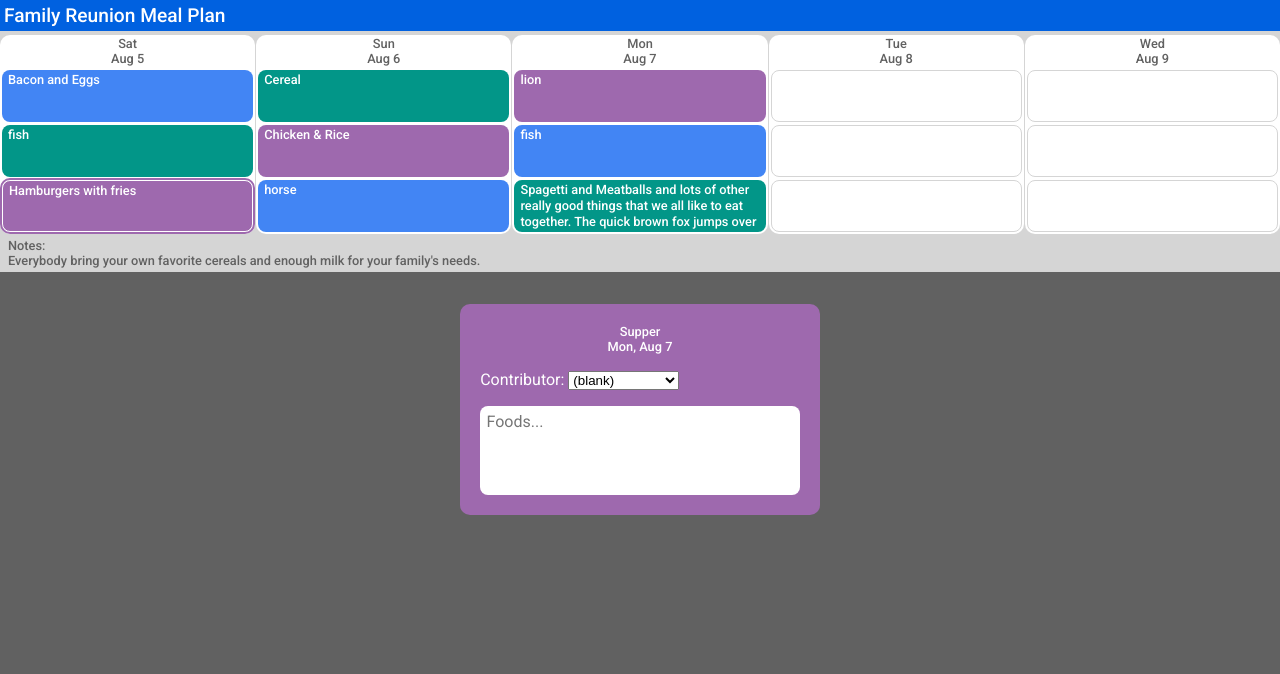
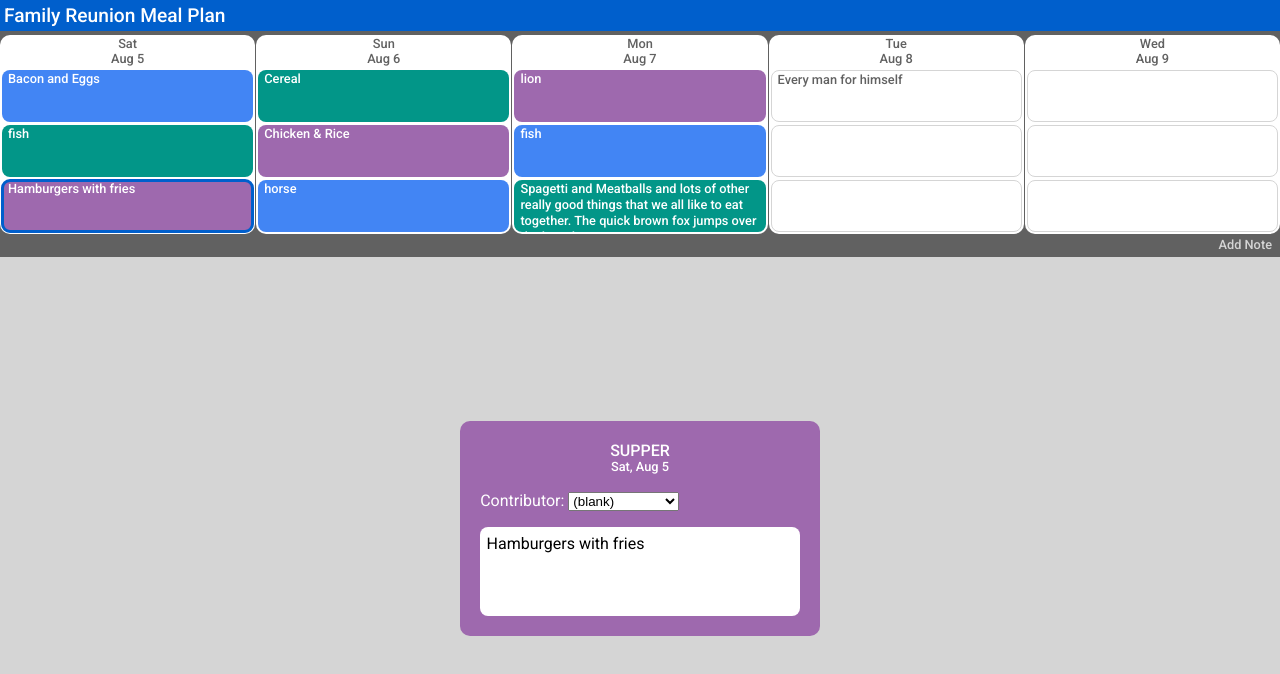
Before and after one commit to ChuckManBro/meal-planner, a website with bundled scripts: page index.html in a window 1280 px wide. Both pictures are taken after a click on the element "Hamburgers with fries". Built offline with nearby package versions, Linux system fonts and the light colour scheme.

Commit message:
Modify sections Format changes and Inspector updates

```diff
--- a/app.js
+++ b/app.js
@@ -10,16 +10,23 @@ console.log(new Date(todaysDate))
 
 // DOM ELEMENTS
 const headerEl = document.querySelector(`header`);
-const calendarEl = document.querySelector(`#calendar`);
-const notesEl = document.querySelector(`#notes`);
-const notesForm = document.querySelector(`#form-notes`);
-const notesFormText = document.querySelector(`#ta-notes`);
+const calEl = document.querySelector(`div.cal`);
+const addNoteEl = document.querySelector('#add-note');
+const notesDiv = document.querySelector(`div.notes`);
+const notesEl = document.querySelector(`p.notes`);
+const notesForm = document.querySelector(`form.notes`);
+const notesFormText = document.querySelector(`textarea.notes`);
 const btnNotesCancel = document.querySelector(`#btn-notes-cancel`);
 const btnNotesDone = document.querySelector(`#btn-notes-done`);
+const inspectorForm = document.querySelector(`form.inspector`);
+const selectedMealNameEl = document.querySelector(`#selected-meal-name`);
+const selectedDateEl = document.querySelector(`#selected-date`);
 const contributorsEl = document.querySelector(`#contributors`);
+const selectedFoodEl = document.querySelector(`#selected-food`);
 
 // STARTER VARIABLES
 let plan;
+let selectedMeal = {};
 const dayNames = ['Sun', 'Mon', 'Tue', 'Wed', 'Thu', 'Fri', 'Sat'];
 const monthNames = [
 	'Jan',
@@ -81,38 +88,44 @@ const columns = length > 7 ? Math.ceil(length / 2) : length;
 document.querySelector(':root').style.setProperty('--calendar-columns', columns);
 
 // Generate startDate from YYYY-MM-DD format
-let offset = new Date().getTimezoneOffset() * 60000;
+let offset = (new Date().getTimezoneOffset() + 180) * 60000;
 let startDate = new Date(plan.startDate.slice(0, 10));
 startDate = startDate.getTime() + offset;
 startDate = new Date(startDate);
 
 // Render the Calendar
-plan.days.forEach((day, idx) => {
+let mealIndex = 0;
+plan.days.forEach((day, dayIndex) => {
 	// Create day element
 	const dayEl = document.createElement('div');
 	dayEl.classList.add('day');
 
 	// Determine the day's date
 	let thisDate = new Date(startDate);
-	thisDate.setDate(thisDate.getDate() + idx);
+	thisDate.setDate(thisDate.getDate() + dayIndex);
 
-	let dateText = `${dayNames[thisDate.getDay()]}\n${
-		monthNames[thisDate.getMonth()]
-	} ${thisDate.getDate()}`;
+	const thisDayName = dayNames[thisDate.getDay()];
+	const thisMonthAndDate = `${monthNames[thisDate.getMonth()]} ${thisDate.getDate()}`;
+
+	let dateText = `${thisDayName}\n${thisMonthAndDate}`;
 
 	// Append the date to the day
 	const dateEl = document.createElement('p');
 	dateEl.classList.add('date');
+	dateEl.classList.add('txt-sm');
 	dateEl.innerText = dateText;
 
 	// Append the day to the calendar
 	dayEl.appendChild(dateEl);
-	calendarEl.appendChild(dayEl);
+	calEl.appendChild(dayEl);
 
 	// Render meals
+
 	for (let meal in day) {
+		mealIndex++;
 		const mealEl = document.createElement('p');
 		mealEl.classList.add('meal');
+		mealEl.classList.add('txt-sm');
 
 		// Determine color
 		let color;
@@ -124,14 +137,20 @@ plan.days.forEach((day, idx) => {
 		mealEl.classList.add(color);
 
 		// Custom properties for targeting changes
-		mealEl.day = idx;
+		mealEl.id = `meal-${mealIndex}`;
+		mealEl.day = dayIndex;
 		mealEl.meal = meal;
+		mealEl.date = `${thisDayName}, ${thisMonthAndDate}`;
 
 		//TODO - Meal click event
 		mealEl.addEventListener('click', e => {
-			console.log(`${e.target.meal} of day ${e.target.day} clicked!!!`); //TEST
 			document.querySelectorAll('.meal').forEach(m => m.classList.remove('selected'));
 			e.target.classList.add('selected');
+			selectedMeal.index = e.target.id;
+			selectedMeal.day = e.target.day;
+			selectedMeal.meal = e.target.meal;
+			selectedMeal.date = e.target.date;
+			mealSelectionChange();
 		});
 
 		mealEl.innerText = day[meal].food;
@@ -145,36 +164,51 @@ for (let i = extraSpaces; i > 0; i--) {
 	const extraBlock = document.createElement('p');
 	extraBlock.classList.add('extra');
 	extraBlock.innerText = `extra block ${i}`;
-	calendarEl.appendChild(extraBlock);
+	calEl.appendChild(extraBlock);
 }
 
+// NOTES
 // Render Notes
 if (plan.notes) {
 	notesEl.innerText = `Notes:\n${plan.notes}`;
-	notesEl.classList.remove('empty');
-	notesFormText.innerText = plan.notes;
+	addNoteEl.classList.add('hidden'); // 'Add Note' hidden
+	notesDiv.classList.remove('hidden'); // notes div visible
+	notesEl.classList.remove('hidden'); // notes element visible
+	notesForm.classList.add('hidden'); // notes form hidden
 } else {
-	notesEl.innerText = `Add Note`;
-	notesEl.classList.add('btn');
+	addNoteEl.classList.remove('hidden'); // 'Add Note' visible
+	notesDiv.classList.add('hidden'); // notes div hidden
+	notesEl.classList.add('hidden'); // notes element hidden
+	notesForm.classList.remove('hidden'); // notes form visible
 }
 
-notesEl.addEventListener('click', toggleNotesEdit);
-
-btnNotesCancel.addEventListener('click', () => {
-	toggleNotesEdit();
-	notesForm.reset();
-});
-
-//TODO -  Notes Form Done Events
-btnNotesDone.addEventListener('click', e => {
-	e.preventDefault();
-	toggleNotesEdit();
+addNoteEl.addEventListener('click', () => {
+	addNoteEl.classList.add('hidden'); // 'Add Note' hidden
+	notesDiv.classList.remove('hidden'); // notes div visible
+	notesFormText.focus();
 });
 
 function toggleNotesEdit() {
 	notesEl.classList.toggle('hidden');
 	notesForm.classList.toggle('hidden');
 }
+
+notesEl.addEventListener('click', () => {
+	notesForm.reset();
+	notesFormText.innerText = plan.notes;
+	toggleNotesEdit();
+	notesFormText.focus();
+	notesFormText.selectionStart = notesFormText.value.length;
+});
+
+btnNotesCancel.addEventListener('click', toggleNotesEdit);
+
+btnNotesDone.addEventListener('click', e => {
+	e.preventDefault();
+	plan.notes = notesFormText.value; //TODO - PUT to database
+	notesEl.innerText = `Notes:\n${notesFormText.value}`;
+	toggleNotesEdit();
+});
 
 //Inspector Contributors
 renderContributors();
@@ -193,5 +227,30 @@ function renderContributors() {
 contributorsEl.addEventListener('change', e => {
 	const options = document.getElementById('contributors').children;
 	const selection = e.target.selectedIndex;
-	console.log(options[selection].innerText); //TEST -
 });
+
+//TEST - selectedMeal = {index: 'meal-1', day: 0, meal: 'breakfast', date: 'Sat, Aug 5'}
+function mealSelectionChange() {
+	// Set the inspector color
+	let selectedColor;
+
+	const selectedContributor = plan.days[selectedMeal.day][selectedMeal.meal].contributor;
+
+	if (selectedContributor) {
+		selectedColor = plan.contributors.find(c => c.id === selectedContributor).color;
+		inspectorForm.classList = `inspector ${selectedColor}`;
+	} else {
+		inspectorForm.classList = `inspector white`;
+	}
+
+	// Set meal name
+	selectedMealNameEl.innerText = selectedMeal.meal;
+
+	// Set date
+	selectedDateEl.innerText = `${selectedMeal.date}`;
+
+	// Set contributor //TODO
+
+	// Set foods
+	selectedFoodEl.innerText = plan.days[selectedMeal.day][selectedMeal.meal].food;
+}
--- a/index.html
+++ b/index.html
@@ -13,30 +13,37 @@
 	</head>
 	<body>
 		<header></header>
-		<section id="calendar"></section>
-		<section id="wrapper-notes">
-			<p id="notes"></p>
-			<form id="form-notes" action="" class="hidden">
-				<textarea name="notes" id="ta-notes" rows="6" placeholder="Notes..."></textarea>
+
+		<section class="cal">
+			<div class="cal"></div>
+			<div id="add-note">
+				<p class="txt-sm">Add Note</p>
+			</div>
+			<div class="notes">
+				<p class="notes txt-sm"></p>
+				<form class="notes" action="">
+					<textarea name="notes" class="notes" rows="6" placeholder="Notes..."></textarea>
 					<div class="form-buttons">
 						<button type="button" id="btn-notes-cancel" class="btn">Cancel</button>
 						<button id="btn-notes-done" class="btn">Done</button>
 					</div>
 				</form>
+			</div>
 		</section>
-		<section id="inspector">
-			<form id="form-inspector" action="" name="inspector">
+
+		<section class="inspector">
+			<form class="inspector white" action="" name="inspector">
 				<div id="inspector-title">
-					<p>Supper</p>
-					<p>Mon, Aug 7</p>
+					<p id="selected-meal-name">meal name here</p>
+					<p id="selected-date" class="txt-sm">date goes here</p>
 				</div>
-				<div class="wrapper-contributors">
+				<div>
 					<label for="contributors">Contributor:</label>
 					<select name="" id="contributors"></select>
 				</div>
 				<textarea
 					name="food"
-					id="input-food"
+					id="selected-food"
 					cols="30"
 					rows="4"
 					maxlength="100"
--- a/meal-plan-data.js
+++ b/meal-plan-data.js
@@ -3,7 +3,7 @@ const dataInJson = `
  {
   "name": "Family Reunion Meal Plan",
   "startDate": "2023-08-05T02:29:55.134Z",
-  "notes": "Everybody bring your own favorite cereals and enough milk for your family's needs.",
+  "notes": "",
   "contributors": [
    {
     "id": "123",
@@ -66,7 +66,7 @@ const dataInJson = `
    },
    {
     "breakfast": {
-     "food": "",
+     "food": "Every man for himself",
      "contributor": ""
     },
     "lunch": {
@@ -103,17 +103,17 @@ const dataInJson = `
    {
     "id": "123",
     "name": "Imani",
-    "color": "red"
+    "color": "orange"
    },
    {
     "id": "124",
     "name": "Camden",
-    "color": "yellow"
+    "color": "brown"
    },
    {
     "id": "125",
     "name": "Julian",
-    "color": "blue"
+    "color": "gray"
    }
   ],
   "days": [
@@ -192,7 +192,7 @@ const dataInJson = `
  },
  {
   "name": "Morgan Hill",
-  "startDate": "2023-08-05T13:07:00.837Z",
+  "startDate": "2023-12-30",
   "notes": "Animi ad quo repellendus sint nulla nihil commodi voluptas maxime. Est eaque illo porro ab. Voluptate enim eveniet et fugit optio. Eveniet exercitationem dignissimos vitae eaque ex quos optio consequatur velit. Eum iste aut fuga voluptatibus molestias vero odio ea eum. Minima perferendis cupiditate.",
   "contributors": [
    {
--- a/style-base.css
+++ b/style-base.css
@@ -4,6 +4,7 @@
 	--calendar-columns: 3;
 	--radius-inner: 8px;
 	--radius-outer: 10px;
+	/* --color-white: white; */
 	--color-gray-light: #d5d5d5;
 	--color-gray-dark: #616161;
 	--color-brown: #795548;
@@ -12,7 +13,7 @@
 	--color-yellow: #e0b233;
 	--color-green: #029688;
 	--color-blue: #4285f4;
-	--color-blue-dark: #0061e0;
+	--color-blue-dark: #005fcc;
 	--color-purple: #9e69ae;
 }
 
@@ -22,75 +23,74 @@
 }
 
 html {
-	background-color: var(--color-gray-light);
+	background-color: var(--color-gray-dark);
+	-webkit-text-size-adjust: 100%; /* Mobile landscape fix */
 }
 
-.btn {
-	color: white;
-	background-color: var(--color-gray-dark);
+.hidden {
+	display: none !important;
+}
+
+button {
+	font-family: 'Roboto', Helvetica, Arial, sans-serif;
+	font-size: 0.9rem;
+	font-weight: 500;
 	border: none;
-	border-radius: var(--radius-inner);
-	font-size: 0.8rem;
-	font-weight: 500;
-	padding: 2px 6px;
+	border-radius: 100px;
+	padding: 0.1rem 0.5rem;
+	background-color: var(--color-gray-light);
+	color: var(--color-gray-dark);
 	cursor: pointer;
 }
 
-.btn:hover {
-	filter: brightness(85%);
+button:hover {
+	color: black;
 }
 
-.hidden {
-	display: none;
+.txt-sm {
+	font-size: 0.8rem;
+	font-weight: 500;
+	-webkit-font-smoothing: antialiased;
+	text-rendering: geometricPrecision;
 }
 
 .red {
 	background-color: var(--color-red);
-	outline-color: var(--color-red);
+	color: white;
 }
-
 .orange {
 	background-color: var(--color-orange);
-	outline-color: var(--color-orange);
+	color: white;
 }
-
 .yellow {
 	background-color: var(--color-yellow);
-	outline-color: var(--color-yellow);
+	color: white;
 }
-
 .green {
 	background-color: var(--color-green);
-	outline-color: var(--color-green);
+	color: white;
 }
-
 .blue {
 	background-color: var(--color-blue);
-	outline-color: var(--color-blue);
+	color: white;
 }
-
 .purple {
 	background-color: var(--color-purple);
-	outline-color: var(--color-purple);
+	color: white;
 }
-
 .brown {
 	background-color: var(--color-brown);
-	outline-color: var(--color-brown);
+	color: white;
 }
-
 .black {
 	background-color: #212121;
-	outline-color: #212121;
+	color: white;
 }
-
 .gray {
 	background-color: var(--color-gray-dark);
-	outline-color: var(--color-gray-dark);
+	color: white;
 }
-
 .white {
+	background-color: white;
 	color: var(--color-gray-dark);
-	border: 1px solid var(--color-gray-light);
-	outline-color: var(--color-blue);
 }
--- a/style.css
+++ b/style.css
@@ -15,8 +15,11 @@ header {
 }
 
 /***** CALENDAR *****/
-#calendar {
-	background-color: var(--color-gray-light);
+section.cal {
+	background-color: var(--color-gray-dark);
+}
+
+div.cal {
 	display: grid;
 	grid-template-columns: repeat(var(--calendar-columns), 1fr);
 	gap: 1px;
@@ -33,13 +36,9 @@ header {
 }
 
 .date {
-	color: var(--color-gray-dark);
 	/* text-transform: uppercase; */
 	text-align: center;
-	font-size: 0.8rem;
-	font-weight: 500;
-	-webkit-font-smoothing: antialiased;
-	text-rendering: geometricPrecision;
+	color: var(--color-gray-dark);
 }
 
 /* TEST Blocks */
@@ -52,30 +51,35 @@ header {
 
 .meal {
 	border-radius: var(--radius-inner);
-	color: white;
-	font-size: 0.8rem;
 	line-height: 1rem;
-	font-weight: 500;
 	padding: 2px 6px;
 	cursor: pointer;
 	word-wrap: break-word;
-	/* max-height: 3lh; */
 	max-height: calc(3rem + 4px);
 	overflow: hidden;
+}
+
+.meal.white {
+	border: 1px solid var(--color-gray-light);
 }
 
 /***** PORTRAIT MODE *****/
 @media (max-width: 650px) {
 	.meal {
-		/* height: 34px; */
 		height: calc(2rem + 4px);
 	}
 }
 
+/***** LANDSCAPE MODE *****/
+/* @media (max-height: 500px) {
+	section.cal {
+		background-color: hotpink;
+	}
+} */
+
 .selected {
-	outline-style: solid;
-	outline-width: 2px;
-	border: solid white 1px;
+	outline: solid 3px var(--color-blue-dark);
+	outline-offset: -2px;
 }
 
 /***** TEXTAREA *****/
@@ -90,36 +94,35 @@ textarea {
 }
 
 /***** NOTES *****/
-#wrapper-notes {
-	padding: 2px;
+#add-note {
+	display: flex;
+	justify-content: end;
+	cursor: pointer;
+	padding: 4px 8px;
 }
 
-#notes {
-	color: var(--color-gray-dark);
-	font-size: 0.8rem;
-	font-weight: 500;
-	padding: 2px 6px;
+#add-note p {
+	color: var(--color-gray-light);
+}
+
+div.notes {
+	padding: 4px 8px 8px;
+}
+
+p.notes {
+	color: white;
 	cursor: pointer;
 }
 
-#notes.btn {
-	background-color: var(--color-gray-dark);
-	color: var(--color-gray-light);
-	width: fit-content;
-	border-radius: var(--radius-inner);
+form.notes {
+	width: calc(100vw - 16px);
+	max-width: 60ch;
+	margin: 0 auto;
 }
 
-#form-notes {
-	width: calc(100vw - 8px);
-	max-width: 60ch;
-	margin: 1rem auto;
-	background-color: var(--color-gray-dark);
-	padding: 4px;
-	border-radius: var(--radius-outer);
-}
-
-#ta-notes {
+textarea.notes {
 	width: 100%;
+	display: block;
 }
 
 .form-buttons {
@@ -130,26 +133,40 @@ textarea {
 }
 
 /***** INSPECTOR *****/
-#inspector {
+section.inspector {
 	flex-grow: 1;
-	background-color: var(--color-gray-dark);
+	background-color: var(--color-gray-light);
+	display: flex;
+	align-items: center;
+	justify-content: center;
 }
 
-#form-inspector {
+form.inspector {
 	width: calc(100vw - 8px);
 	max-width: 40ch;
-	margin: 2rem auto;
-	background-color: var(--color-purple);
-	color: white;
+	/* margin: 1.5rem 0; */
+	border-radius: var(--radius-outer);
 	display: flex;
 	flex-direction: column;
 	gap: 1rem;
 	padding: 20px;
-	border-radius: var(--radius-outer);
+}
+
+form.inspector.white {
+	/* outline: 1px solid var(--color-gray-dark); */
+	outline: 1px solid #9e9e9e;
+}
+
+form.inspector.white textarea {
+	outline: 1px solid #9e9e9e;
 }
 
 #inspector-title p {
-	font-size: .8rem;
-	font-weight: 500;
 	text-align: center;
 }
+
+#selected-meal-name {
+	text-transform: uppercase;
+	font-size: 1rem;
+	font-weight: 500;
+}
```
Lines whose indentation alone changed are shown as unchanged.
